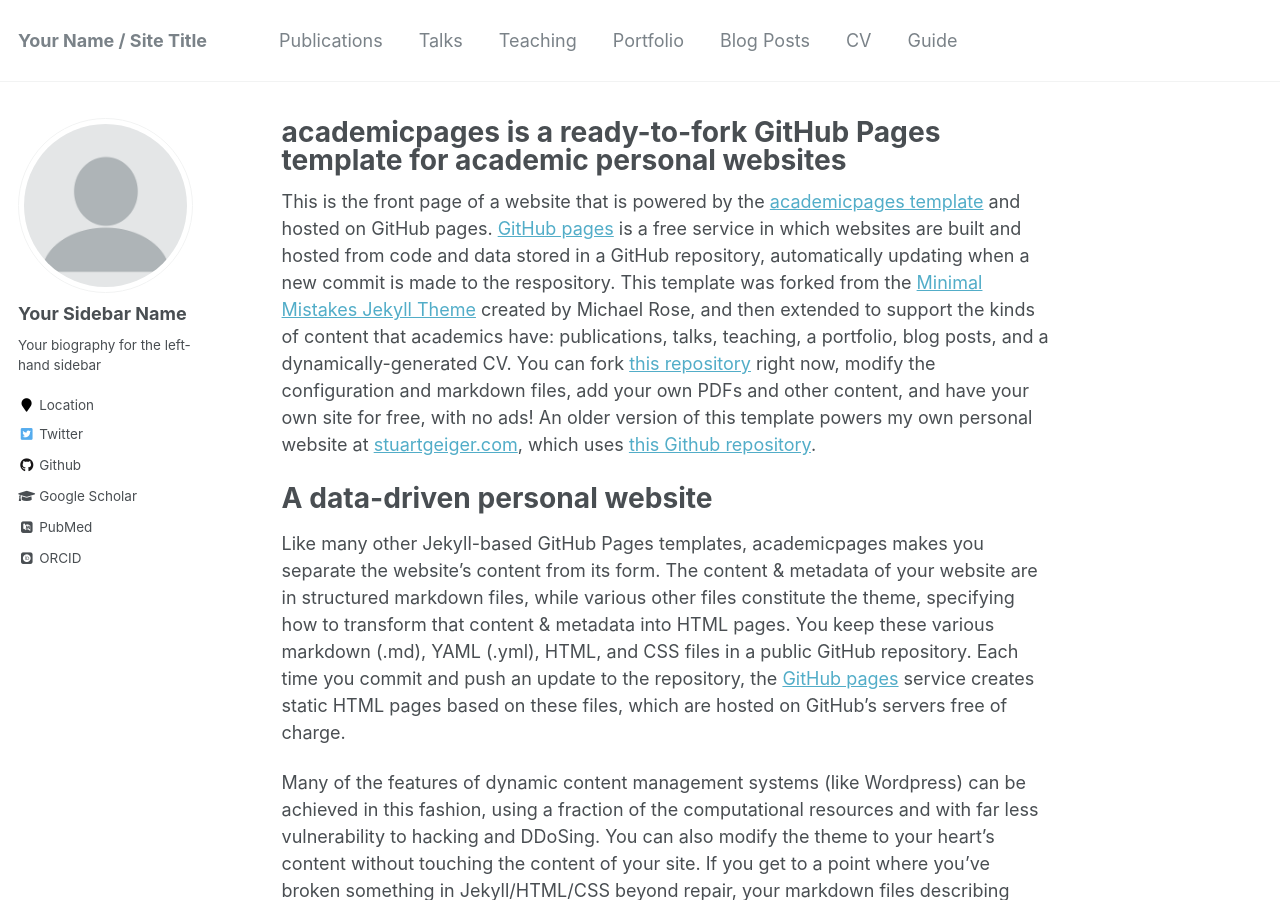
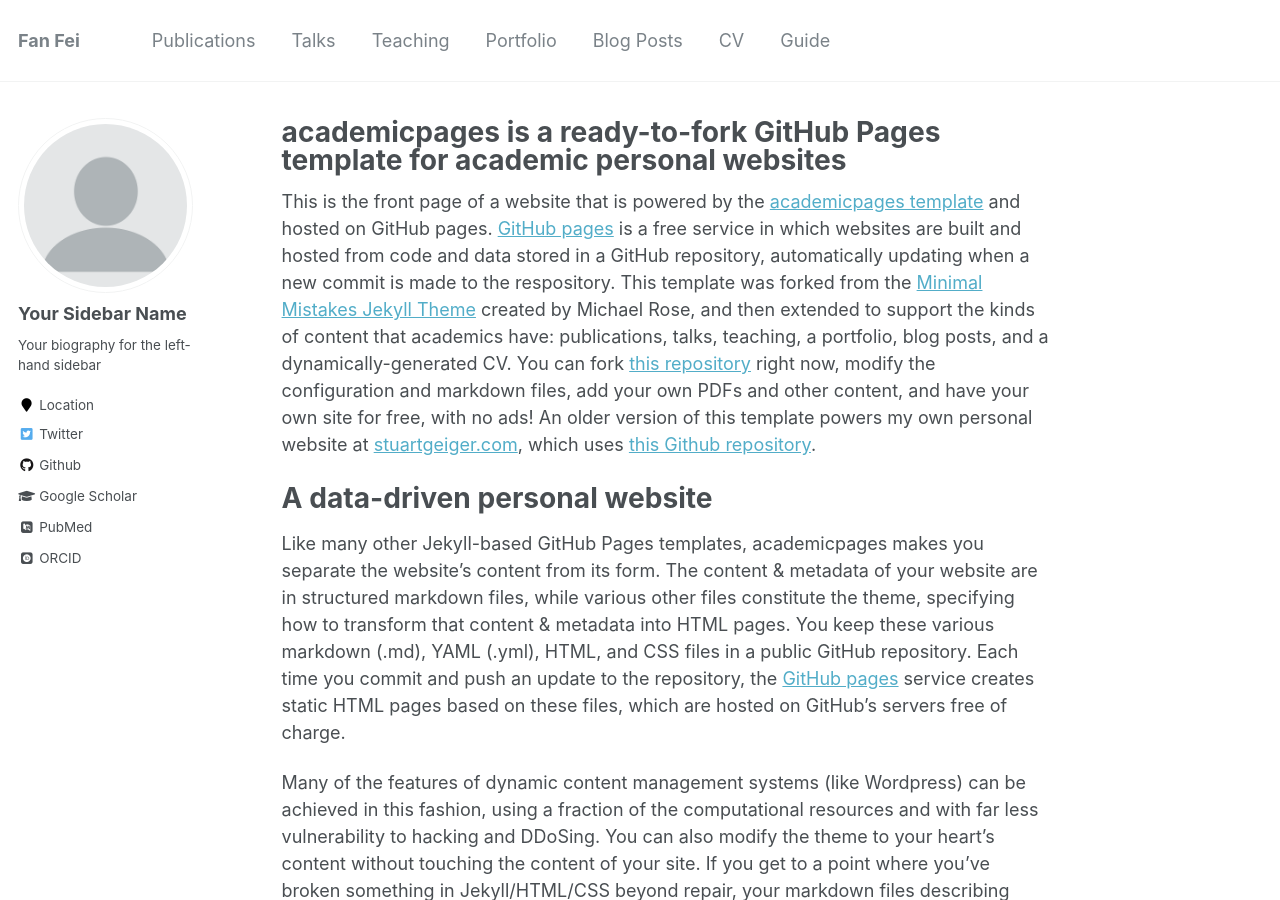
Before and after one commit to fanfeiuiowa/fanfeiuiowa.github.io, a Jekyll site: the page built from _pages/about.md, in a window 1280 px wide and 900 px high. Built offline with Jekyll 4.4.1, drawn with Linux system fonts in a browser that asks for light colours; some web fonts are replaced.

Commit message:
Update _config.yml

```diff
--- a/_config.yml
+++ b/_config.yml
@@ -7,13 +7,13 @@
 
 # Site Settings
 locale                   : "en-US"
-title                    : "Your Name / Site Title"
+title                    : "Fan Fei"
 title_separator          : "-"
 name                     : &name "Your Name"
 description              : &description "personal description"
-url                      : https://academicpages.github.io # the base hostname & protocol for your site e.g. "https://mmistakes.github.io"
+url                      : https://fanfeiuiowa.github.io/ # the base hostname & protocol for your site e.g. "https://mmistakes.github.io"
 baseurl                  : "" # the subpath of your site, e.g. "/blog"
-repository               : "academicpages/academicpages.github.io"
+repository               : "fanfeiuiowa/fanfeiuiowa.github.io"
 teaser                   :  # filename of teaser fallback teaser image placed in /images/, .e.g. "500x300.png"
 breadcrumbs              : false # true, false (default)
 words_per_minute         : 160
```
